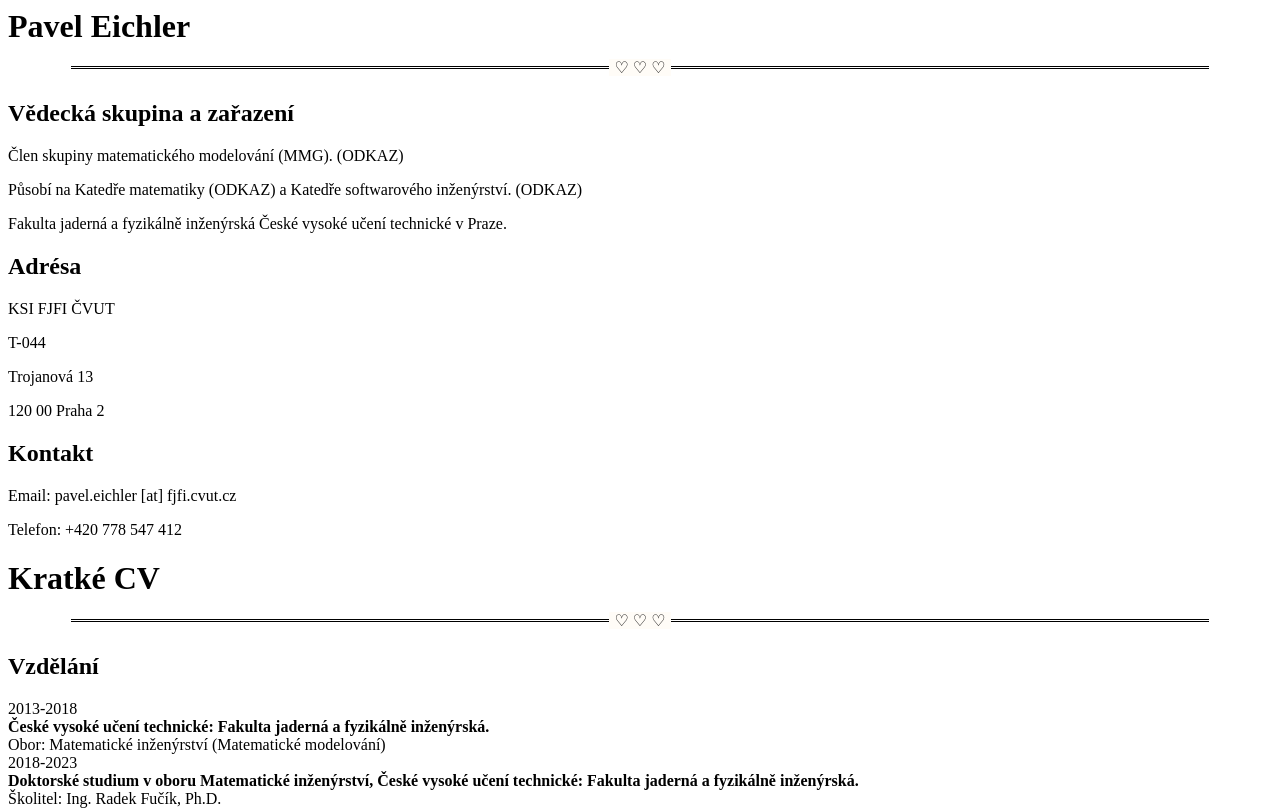
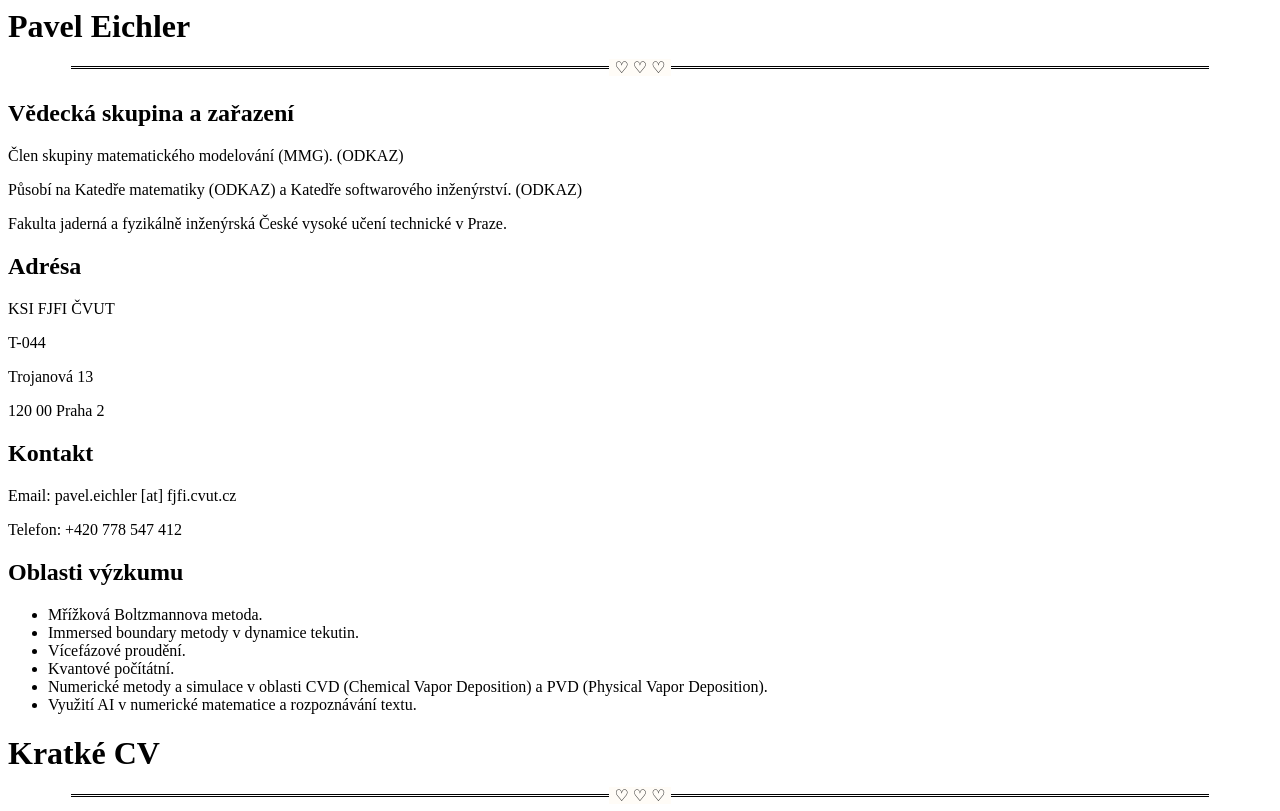
Before and after one commit to gulierus/weweweb, a plain HTML site: page O_mne.html in a window 1280 px wide. Shown: the top 811 px of the page. Drawn offline with Linux system fonts and the light colour scheme.

Commit message:
Update O_mne.html

```diff
--- a/O_mne.html
+++ b/O_mne.html
@@ -19,6 +19,17 @@
                         <h2>Kontakt</h2>
                                     <p>Email: pavel.eichler [at] fjfi.cvut.cz </p>
                                     <p>Telefon: +420 778 547 412</p>
+
+                        <h2>Oblasti výzkumu</h2>
+                         <ul>
+                          <li>Mřížková Boltzmannova metoda.</li>
+                          <li>Immersed boundary metody v dynamice tekutin.</li>
+                          <li>Vícefázové proudění.</li>
+                          <li>Kvantové počítátní.</li>
+                          <li>Numerické metody a simulace v oblasti CVD (Chemical Vapor Deposition) a PVD (Physical Vapor Deposition).</li>
+                          <li>Využití AI v numerické matematice a rozpoznávání textu.</li>
+                        </ul>
+
             </section>
     </div>
 
```
